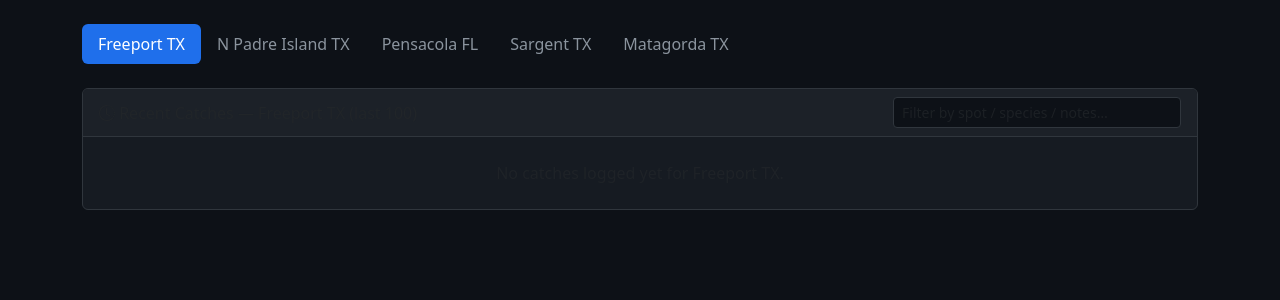
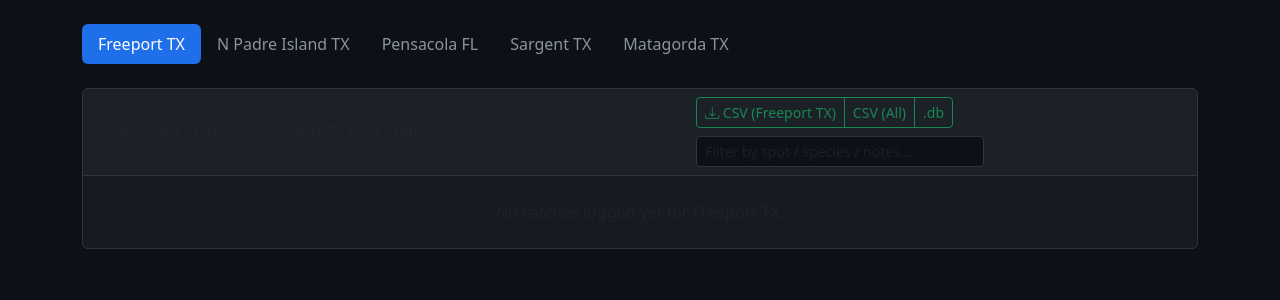
Before and after one commit to SilasMarner/fishing-dashboard, a Flask app: page /history in a window 1280 px wide. Shown: the part 57-357 px from the top of the page. Run offline with Flask 3, Linux system fonts and the light colour scheme; data that the repository does not hold is empty; parts of the project's set-up code (start-up, migrations or seed data) failed here and were passed over.

Commit message:
Add DB export (CSV/SQLite) + make AI analysis on-demand only
Export:
- New /api/export/fish_log.csv (optional ?location= filter) and
  /api/export/fish_log.db (consistent online-backup copy).
- Export buttons on the embedded log form (so they appear on the Grafana board)
  and on the /history page.

Analysis:
- Background scheduler is now OFF by default — it re-ran every location every few
  hours and burned the free-tier daily token budget for little benefit. Set
  ANALYSIS_AUTO=true to re-enable. Analysis is otherwise on-demand (Run Now / API).
- run_ai_analysis takes a model arg; /api/analyze accepts ?model=; default model
  configurable via ANALYSIS_MODEL — lets you dodge a rate-limited default.

Docs: README API table + env vars + AI Analysis/Export sections; .env.example.

```diff
--- a/fish_logger/app.py
+++ b/fish_logger/app.py
@@ -17,7 +17,7 @@ from zoneinfo import ZoneInfo
 # from google import genai  # ── Gemini (commented out; see run_ai_analysis below)
 from openai import OpenAI
 import requests
-from flask import Flask, jsonify, redirect, render_template, request, url_for
+from flask import Flask, Response, jsonify, redirect, render_template, request, send_file, url_for
 
 logging.basicConfig(level=logging.INFO, format="%(asctime)s %(levelname)s %(message)s")
 log = logging.getLogger("fish_logger")
@@ -31,6 +31,12 @@ GROQ_KEY             = os.environ.get("GROQ_API_KEY", "")
 XAI_KEY              = os.environ.get("XAI_API_KEY", "")
 AI_PROVIDER          = os.environ.get("AI_PROVIDER", "groq").lower()  # "groq" or "xai"
 ANALYSIS_HOURS       = int(os.environ.get("ANALYSIS_INTERVAL_HOURS", "6"))
+# Analysis runs ON-DEMAND only (the /analysis page button → /api/analyze). The old
+# background scheduler re-ran every location every ANALYSIS_HOURS, which quietly burned
+# the daily LLM token budget; set ANALYSIS_AUTO=true to bring that back if ever wanted.
+ANALYSIS_AUTO        = os.environ.get("ANALYSIS_AUTO", "false").lower() in ("1", "true", "yes", "on")
+# Model used for the analysis report; override to dodge per-model rate limits.
+ANALYSIS_MODEL       = os.environ.get("ANALYSIS_MODEL", "") or None
 PORT                 = int(os.environ.get("PORT", "9879"))
 APP_TZ               = ZoneInfo("America/Chicago")
 # GEMINI_KEY     = os.environ.get("GEMINI_API_KEY", "")      # ── uncomment to use Gemini instead
@@ -444,7 +450,7 @@ def _season_name() -> str:
     if m in (9, 10, 11): return "Fall"
     return "Winter"
 
-def run_ai_analysis(location: str, window: str = "all") -> str:
+def run_ai_analysis(location: str, window: str = "all", model: str | None = None) -> str:
     if AI_PROVIDER == "xai" and not XAI_KEY:
         return "AI analysis unavailable — XAI_API_KEY not set."
     if AI_PROVIDER != "xai" and not GROQ_KEY:
@@ -536,11 +542,11 @@ Data:
     if AI_PROVIDER == "xai":
         # xAI / Grok — https://console.x.ai  (set XAI_API_KEY in .env)
         client = OpenAI(api_key=XAI_KEY, base_url="https://api.x.ai/v1")
-        model  = "grok-3-mini"
+        model  = model or ANALYSIS_MODEL or "grok-3-mini"
     else:
         # Groq (default) — https://console.groq.com  (set GROQ_API_KEY in .env)
         client = OpenAI(api_key=GROQ_KEY, base_url="https://api.groq.com/openai/v1")
-        model  = "llama-3.3-70b-versatile"
+        model  = model or ANALYSIS_MODEL or "llama-3.3-70b-versatile"
 
     completion = client.chat.completions.create(
         model=model,
@@ -1090,8 +1096,9 @@ def api_analyze(location):
     window = request.args.get("window", "all")
     if window not in ANALYSIS_WINDOWS:
         window = "all"
+    model = request.args.get("model") or None
     try:
-        content = run_ai_analysis(location, window)
+        content = run_ai_analysis(location, window, model=model)
         save_analysis(location, content, window)
         return jsonify({"status": "ok", "content": content})
     except Exception as exc:
@@ -1646,6 +1653,56 @@ def embed():
     """Self-contained log form for Grafana iframe — no navbar, pure AJAX, no page navigation."""
     return render_template("embed.html", species=SPECIES, locations=LOCATION_NAMES)
 
+# ── Database export ────────────────────────────────────────────────────────────
+@app.route("/api/export/fish_log.csv")
+def export_fish_log_csv():
+    """Download the full catch log as CSV (opens in Excel/Sheets). Optional ?location= filter."""
+    import csv
+    import io
+    location = request.args.get("location", "").strip()
+    with sqlite3.connect(DB_PATH) as conn:
+        conn.row_factory = sqlite3.Row
+        if location:
+            rows = conn.execute("SELECT * FROM fish_log WHERE location=? ORDER BY logged_at DESC",
+                                (location,)).fetchall()
+        else:
+            rows = conn.execute("SELECT * FROM fish_log ORDER BY logged_at DESC").fetchall()
+        # column order is stable even when there are no rows
+        cols = [r[1] for r in conn.execute("PRAGMA table_info(fish_log)")]
+
+    buf = io.StringIO()
+    w = csv.writer(buf)
+    w.writerow(cols)
+    for r in rows:
+        w.writerow([r[c] for c in cols])
+
+    stamp = datetime.now(tz=APP_TZ).strftime("%Y%m%d")
+    fname = f"fish_log_{location + '_' if location else ''}{stamp}.csv"
+    return Response(buf.getvalue(), mimetype="text/csv",
+                    headers={"Content-Disposition": f'attachment; filename="{fname}"'})
+
+
+@app.route("/api/export/fish_log.db")
+def export_fish_log_db():
+    """Download the entire SQLite database as a consistent file (uses the online backup API
+    so an in-flight write can't corrupt the copy)."""
+    import tempfile
+    tmp = tempfile.NamedTemporaryFile(suffix=".db", delete=False)
+    tmp.close()
+    src = sqlite3.connect(DB_PATH)
+    try:
+        dst = sqlite3.connect(tmp.name)
+        with dst:
+            src.backup(dst)
+        dst.close()
+    finally:
+        src.close()
+    stamp = datetime.now(tz=APP_TZ).strftime("%Y%m%d")
+    return send_file(tmp.name, as_attachment=True,
+                     download_name=f"fish_log_{stamp}.db",
+                     mimetype="application/x-sqlite3")
+
+
 @app.route("/healthz")
 def healthz():
     return "ok"
@@ -1661,9 +1718,13 @@ if __name__ == "__main__":
     init_db()
     active_key = XAI_KEY if AI_PROVIDER == "xai" else GROQ_KEY
     active_var = "XAI_API_KEY" if AI_PROVIDER == "xai" else "GROQ_API_KEY"
-    if active_key:
-        log.info("AI analysis provider: %s", AI_PROVIDER)
+    if not active_key:
+        log.warning("%s not set — AI analysis disabled", active_var)
+    elif ANALYSIS_AUTO:
+        log.info("AI analysis provider: %s — background scheduler ON (every %dh, all locations)",
+                 AI_PROVIDER, ANALYSIS_HOURS)
         threading.Thread(target=analysis_scheduler, daemon=True).start()
     else:
-        log.warning("%s not set — AI analysis disabled", active_var)
+        log.info("AI analysis provider: %s — on-demand only (use the Analysis page button; "
+                 "set ANALYSIS_AUTO=true to re-enable the background scheduler)", AI_PROVIDER)
     app.run(host="0.0.0.0", port=PORT)
--- a/fish_logger/templates/history.html
+++ b/fish_logger/templates/history.html
@@ -12,10 +12,20 @@
 </ul>
 
 <div class="card">
-  <div class="card-header d-flex justify-content-between align-items-center">
+  <div class="card-header d-flex justify-content-between align-items-center flex-wrap gap-2">
     <span><i class="bi bi-clock-history"></i> Recent Catches — {{ locations[selected] }} (last 100)</span>
-    <input id="spotFilter" type="search" class="form-control form-control-sm"
-           placeholder="Filter by spot / species / notes…" style="max-width:18rem">
+    <div class="d-flex align-items-center gap-2 flex-wrap">
+      <div class="btn-group btn-group-sm" role="group" aria-label="Export database">
+        <a class="btn btn-outline-success" href="/api/export/fish_log.csv?location={{ selected }}"
+           title="This location's catches as CSV"><i class="bi bi-download"></i> CSV ({{ locations[selected] }})</a>
+        <a class="btn btn-outline-success" href="/api/export/fish_log.csv"
+           title="All catches, every location, as CSV">CSV (All)</a>
+        <a class="btn btn-outline-success" href="/api/export/fish_log.db"
+           title="Full SQLite database file">.db</a>
+      </div>
+      <input id="spotFilter" type="search" class="form-control form-control-sm"
+             placeholder="Filter by spot / species / notes…" style="max-width:18rem">
+    </div>
   </div>
   <div class="card-body p-0">
     {% if rows %}
```
Also changed, not shown: fish_logger/templates/embed.html (+12 -0 lines), README.md, 1 other file.
